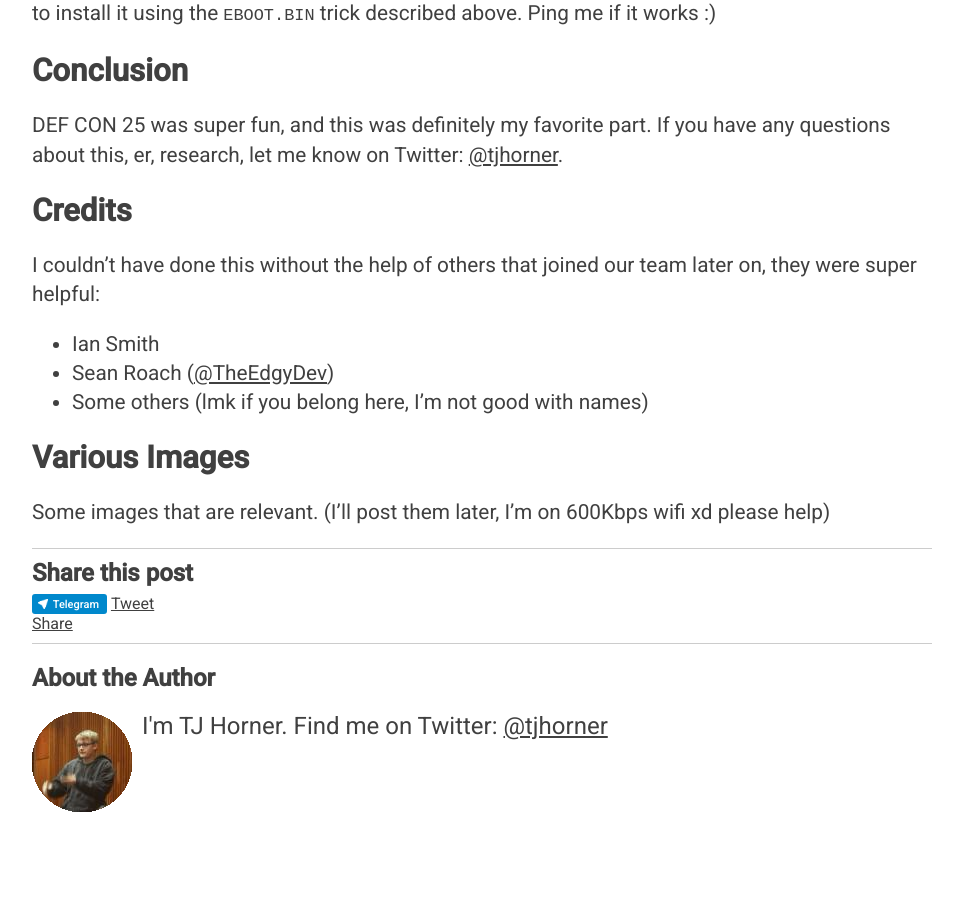
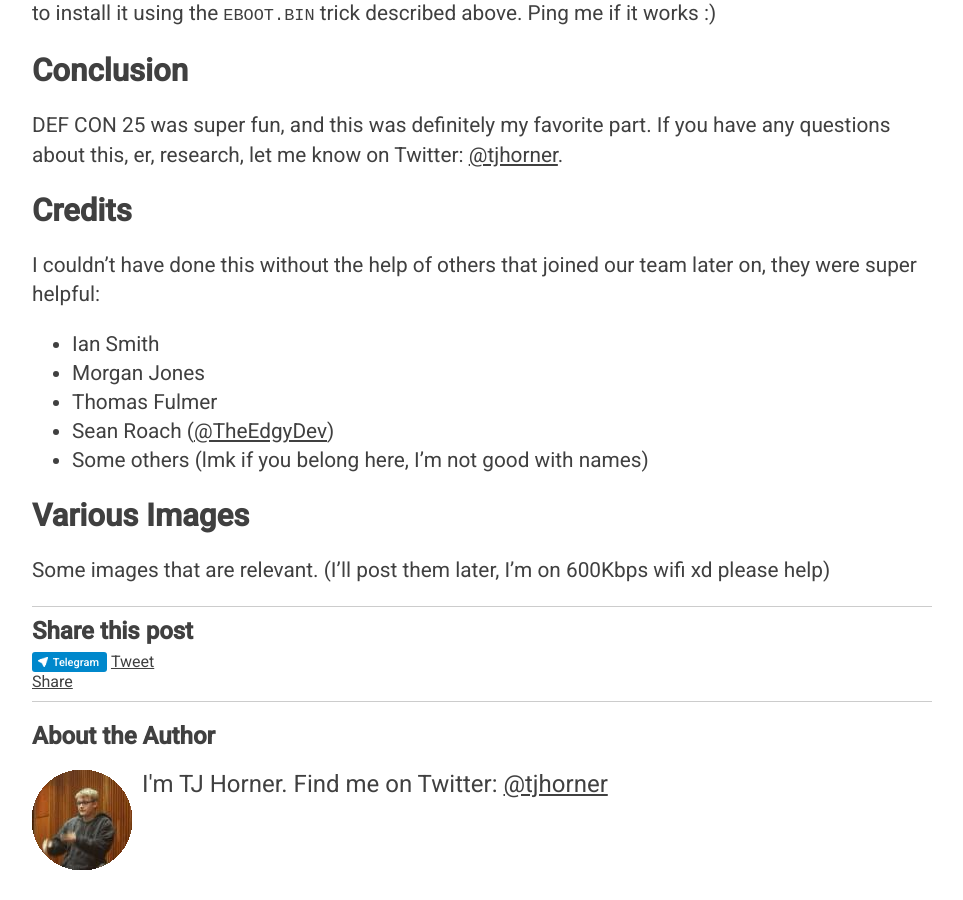
Before and after one commit to tjhorner/blog, a Jekyll site: the page built from _posts/2017-07-30-hacking-voting-machines-def-con-25.md, in a window 1280 px wide and 900 px high, scrolled down 5998 px. Shown: the whole window, without its empty margins (158-1121 px from the left). Built offline with Jekyll 4.4.1, drawn with Linux system fonts in a browser that asks for light colours; comment, search, counter and statistics services are not loaded; before the commit the page ends 6840 px from its top, so only the background shows below that.

Commit message:
More credits

```diff
--- a/_posts/2017-07-30-hacking-voting-machines-def-con-25.md
+++ b/_posts/2017-07-30-hacking-voting-machines-def-con-25.md
@@ -111,6 +111,8 @@ DEF CON 25 was super fun, and this was definitely my favorite part. If you have
 I couldn't have done this without the help of others that joined our team later on, they were super helpful:
 
 - Ian Smith
+- Morgan Jones
+- Thomas Fulmer
 - Sean Roach ([@TheEdgyDev](https://twitter.com/TheEdgyDev))
 - Some others (lmk if you belong here, I'm not good with names)
 
```
